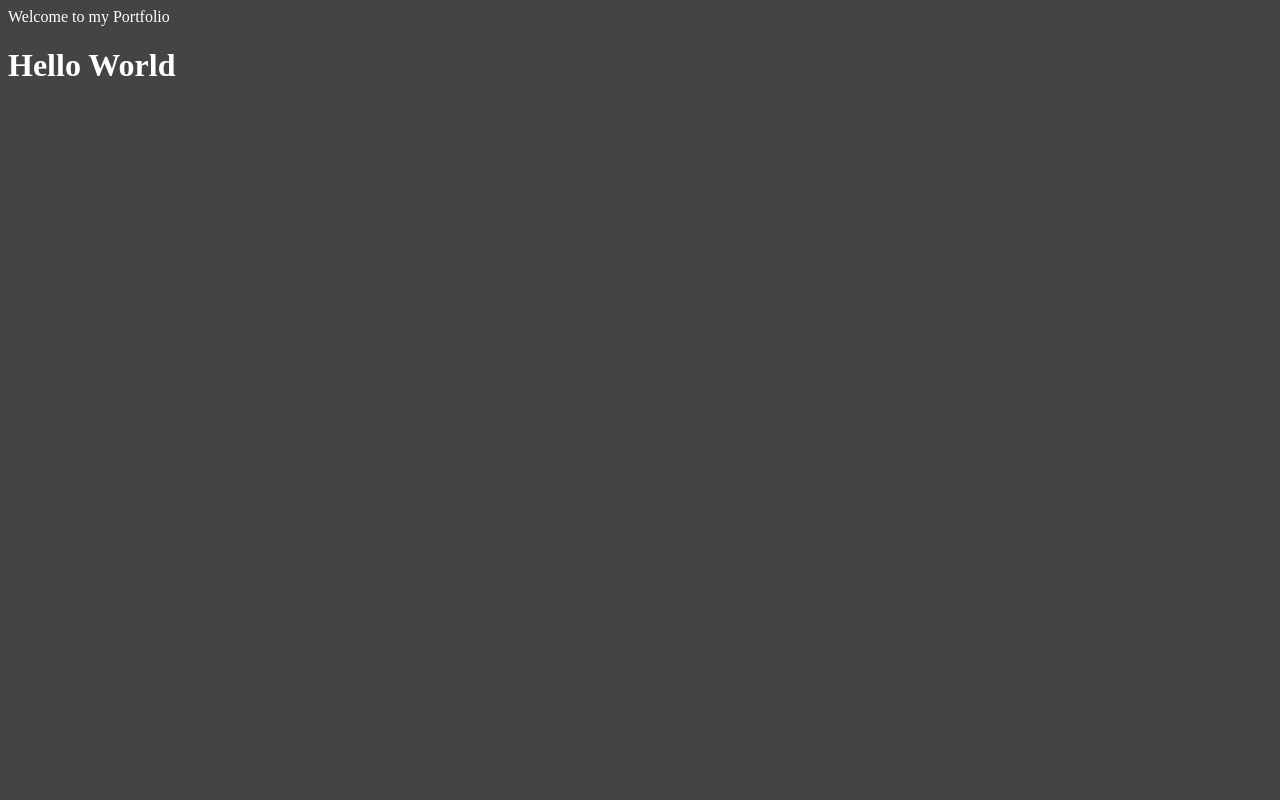
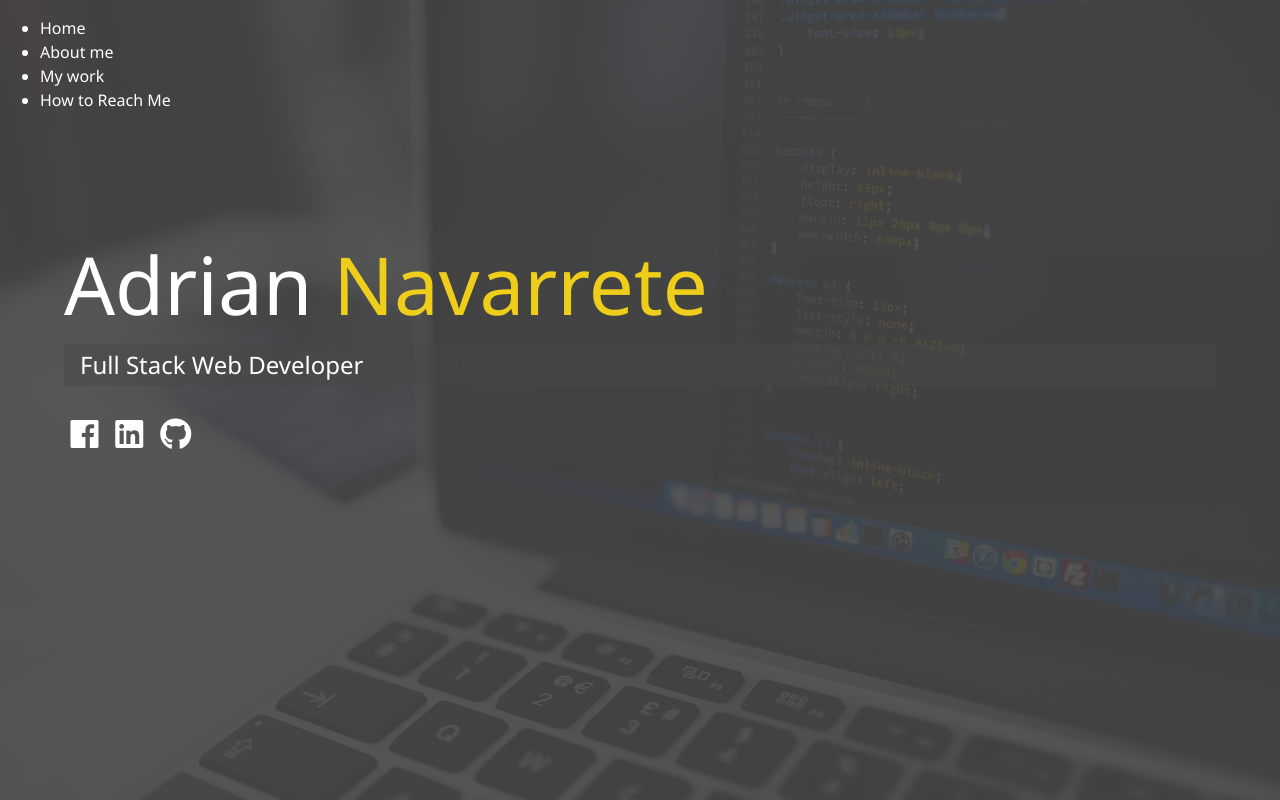
Before and after one commit to anavarreteuk/anavarreteuk.github.io, a website: page index.html in a window 1280 px wide. Drawn offline with Linux system fonts and the light colour scheme; files whose address does not match are found by name.

Commit message:
added styling to home page

```diff
--- a/index.html
+++ b/index.html
@@ -4,11 +4,69 @@
     <meta charset="UTF-8">
     <meta name="viewport" content="width=device-width, initial-scale=1.0">
     <meta http-equiv="X-UA-Compatible" content="ie=edge">
+    <link rel="stylesheet" href="https://use.fontawesome.com/releases/v5.6.3/css/all.css" integrity="sha384-UHRtZLI+pbxtHCWp1t77Bi1L4ZtiqrqD80Kn4Z8NTSRyMA2Fd33n5dQ8lWUE00s/"
+        crossorigin="anonymous">
     <link rel="stylesheet"
-    href="dist/css/main.css"
-    <title>Welcome to my Portfolio</title>
+    href="dist/css/main.css"/>
 </head>
-<body>
-    <h1>Hello World</h1>
+<body id="bg-img">
+<header>
+    <div class="menu-btn">
+        <div class="btn-line"></div>
+        <div class="btn-line"></div>
+        <div class="btn-line"></div>
+    </div>
+    <nav class="menu">
+       <div class="menu-branding">
+        <div class="portrait">
+
+        </div>
+       </div>
+       <ul class="menu-branding">
+           <li class="nav-item">
+              <a href="" class="nav-link">
+                 Home
+              </a>
+           </li>
+        <li class="nav-item">
+            <a href="/about.html" class="nav-link">
+                About me
+            </a>
+        </li>
+        <li class="nav-item">
+            <a href="/work.html" class="nav-link">
+                My work
+            </a>
+        </li>
+        <li class="nav-item">
+            <a href="/contact.html" class="nav-link">
+                How to Reach Me
+            </a>
+        </li>
+
+       </ul>
+    </nav>
+</header>
+<main id="home">
+    <h1 class="lg-heading">
+        Adrian <span class="text-secondary">Navarrete</span>
+    </h1>
+    <h2 class="sm-heading">
+        Full Stack Web Developer
+    </h2>
+    <div class="icons">
+        <a href="">
+            <i class="fab fa-facebook fa-2x"></i>
+        </a>
+        <a target="_blank" href="https://www.linkedin.com/in/adrian-navarrete-50b301178/">
+            <i class="fab fa-linkedin fa-2x"></i>
+        </a>
+        <a target="_blank" href="https://github.com/anavarreteuk">
+            <i class="fab fa-github fa-2x"></i>
+        </a>
+    </div>
+
+</main>
+<script src="js/main.js"></script>
 </body>
 </html>
--- /dev/null
+++ b/scss/_config.scss
@@ -0,0 +1,31 @@
+$primary-color: #444;
+$secondary-color: #eece1a;
+$show-home-image: true;
+$home-image: url(../img/background.jpg);
+$background-opacity:0.9;
+
+@mixin easeOut {
+            transition: color 0.5s ease-out;
+}
+
+@mixin background {
+    @if $show-home-image{
+        &#bg-img {
+            background: $home-image;
+            background-attachment: fixed;
+            background-size: cover;
+
+            &:after {
+                content:'';
+                position: absolute;
+                top: 0;
+                right: 0;
+                width: 100%;
+                height: 100%;
+                z-index: -1;
+                background: rgba($primary-color,$background-opacity);
+            }
+        }
+    }
+
+}
--- a/scss/main.scss
+++ b/scss/main.scss
@@ -1,6 +1,69 @@
-$primary-color: #444;
+@import 'config';
+
+* {
+    box-sizing: border-box;
+
+}
 
 body {
+    @include background;
     background: $primary-color;
     color: #fff;
+    height: 100%;
+    margin: 0;
+    font-family: 'Segoe UI', Tahoma, Geneva, Verdana, sans-serif;
+    line-height: 1.5;
 }
+
+
+// Headings
+h1,
+h2,
+h3 {
+    margin: 0;
+    font-weight: 400;
+
+    &.lg-heading{
+        font-size: 5rem;
+    }
+
+    &.sm-heading{
+        margin-bottom: 2rem;
+        padding: 0.2rem 1rem;
+        background: rgba(lighten($primary-color,2),0.5);
+    }
+}
+
+a{
+    color: #fff;
+    text-decoration: none;
+}
+header{
+    position: fixed;
+    z-index: 2;
+    width: 100%;
+}
+.text-secondary {
+color: $secondary-color;
+}
+main {
+    padding: 4rem;
+    height: 100%;
+
+    .icons{
+        margin-top: 1rem;
+        a {
+            padding: 0.4rem;
+        &:hover {
+            color: $secondary-color;
+            @include easeOut()        }
+        }
+
+    }
+    &#home {
+overflow: hidden;
+h1 {
+    margin-top: 20vh;
+}
+    }
+}
```
Also changed, not shown: dist/css/main.css, dist/img/background.jpg (added), dist/img/profile.jpg (added), dist/js/main.js (added), 3 other files.
